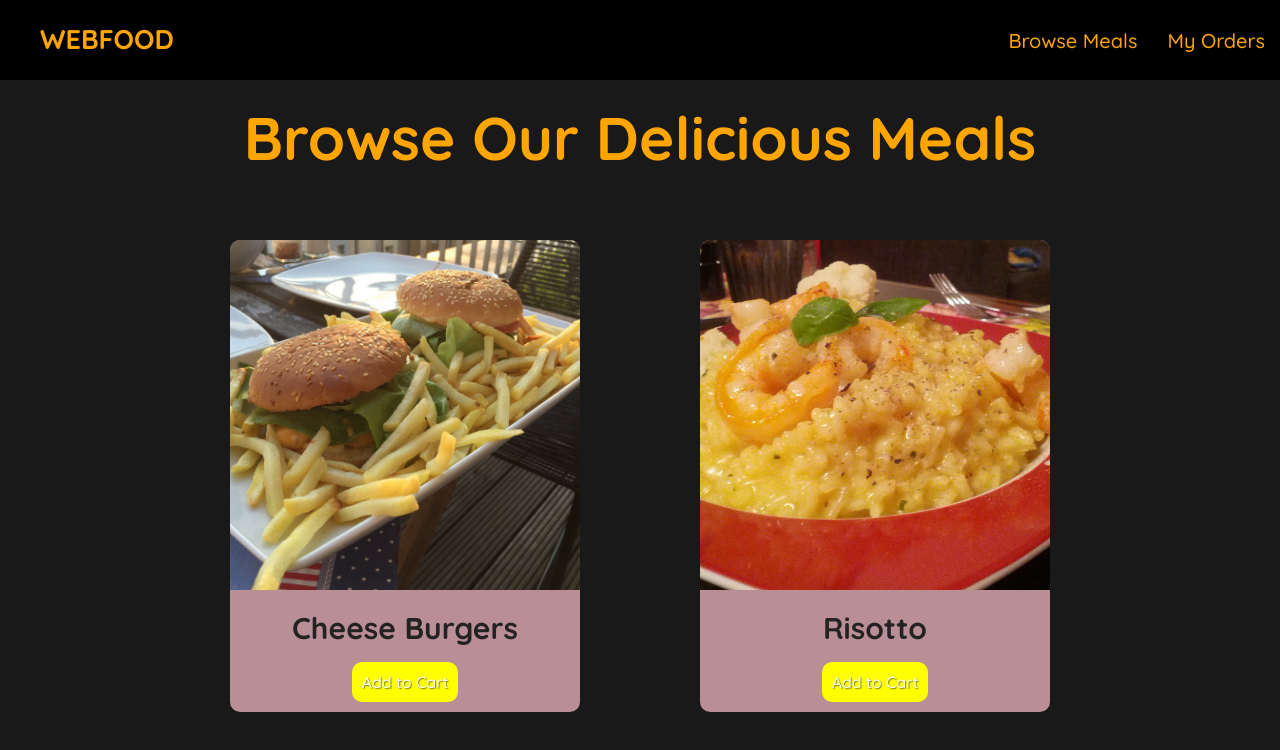
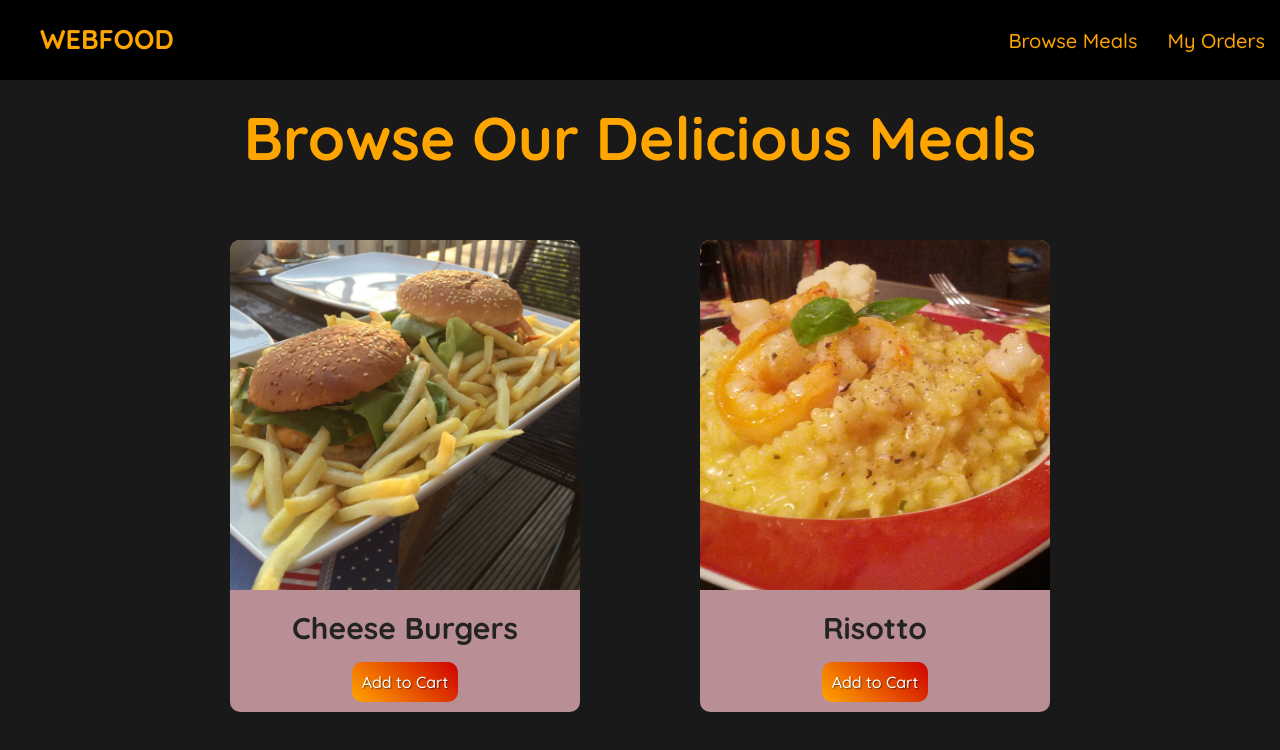
Before and after one commit to jaustinroyal/100-web-dev, a plain HTML site: page Section-8/Web-Food/index.html in a window 1280 px wide. Drawn offline with Linux system fonts and the light colour scheme.

Commit message:
Change Color of AddToCart Button

```diff
--- a/Section-8/Web-Food/styles.css
+++ b/Section-8/Web-Food/styles.css
@@ -79,7 +79,7 @@ justify-content: space-between;}
  .item-content a{
   display: inline-block;
   padding: 10px;
-  background: yellow;
+  background: linear-gradient(45deg, orange,rgb(207, 0, 0));
   border-radius: 10px;
   text-shadow: 1px 1px 1px rgba(0, 0, 0, 0.5);
   margin-bottom: 10px;
```
